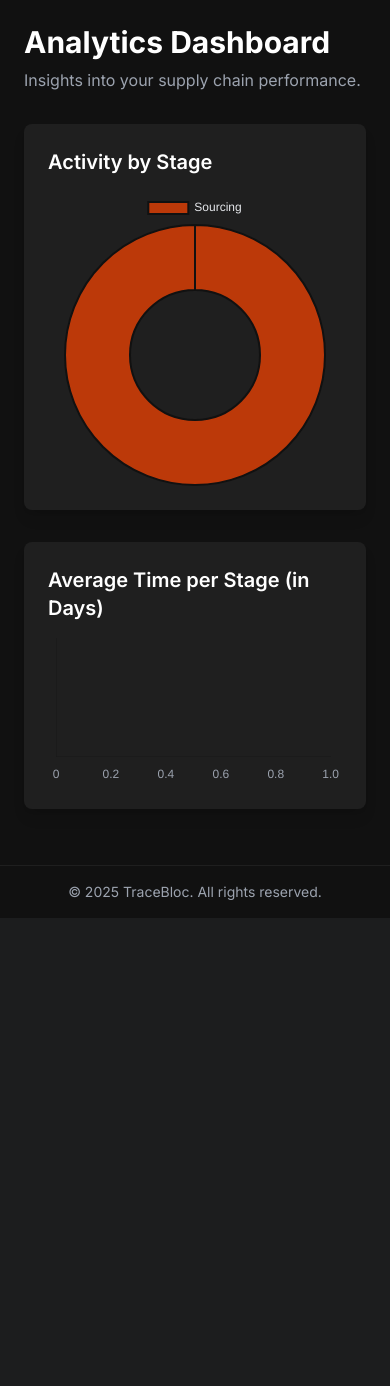
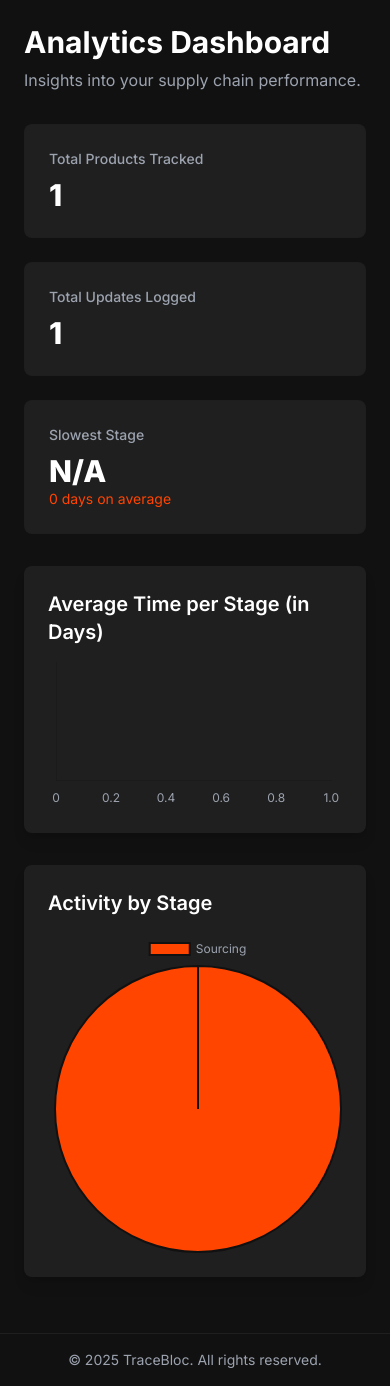
Before and after one commit to nandan017/tracebloc_project, a Django app: page /analytics/ in a window 390 px wide. Shown: the part 73-1459 px from the top of the page. Before the commit the page ends 991 px from the top, so only its background shows below. Run offline with Django 5.2, Linux system fonts and the light colour scheme; a user stored in the database is signed in; tables that the repository leaves empty hold one stand-in row (values such as "Sample post"); parts of the project's set-up code (start-up, migrations or seed data) failed here and were passed over; some libraries are stand-ins or nearby versions.

Commit message:
ui changes

```diff
--- a/tracker/templates/tracker/analytics.html
+++ b/tracker/templates/tracker/analytics.html
@@ -13,53 +13,67 @@
     <p class="text-text-muted mt-2">Insights into your supply chain performance.</p>
 </div>
 
-<div class="grid grid-cols-1 lg:grid-cols-2 gap-8">
-    <div class="bg-base-100 p-6 rounded-lg shadow-lg">
-        <h2 class="text-xl font-semibold text-white mb-4">Activity by Stage</h2>
-        <canvas id="stageOverviewChart"></canvas>
+<div class="grid grid-cols-1 md:grid-cols-3 gap-6 mb-8">
+    <div class="bg-base-100 p-6 rounded-lg border border-base-100/50">
+        <p class="text-sm font-medium text-text-muted">Total Products Tracked</p>
+        <p class="text-3xl font-extrabold text-white mt-2">{{ total_products }}</p>
     </div>
+    <div class="bg-base-100 p-6 rounded-lg border border-base-100/50">
+        <p class="text-sm font-medium text-text-muted">Total Updates Logged</p>
+        <p class="text-3xl font-extrabold text-white mt-2">{{ total_updates }}</p>
+    </div>
+    <div class="bg-base-100 p-6 rounded-lg border border-base-100/50">
+        <p class="text-sm font-medium text-text-muted">Slowest Stage</p>
+        <p class="text-3xl font-extrabold text-white mt-2">{{ slowest_stage_name }}</p>
+        <p class="text-sm text-accent">{{ slowest_stage_time }} days on average</p>
+    </div>
+</div>
 
-    <div class="bg-base-100 p-6 rounded-lg shadow-lg">
+<div class="grid grid-cols-1 lg:grid-cols-5 gap-8">
+    <div class="bg-base-100 p-6 rounded-lg shadow-lg lg:col-span-3">
         <h2 class="text-xl font-semibold text-white mb-4">Average Time per Stage (in Days)</h2>
         <canvas id="avgTimeChart"></canvas>
+    </div>
+    <div class="bg-base-100 p-6 rounded-lg shadow-lg lg:col-span-2">
+        <h2 class="text-xl font-semibold text-white mb-4">Activity by Stage</h2>
+        <canvas id="stageOverviewChart" class="max-h-80 mx-auto"></canvas>
     </div>
 </div>
 
 <script src="https://cdn.jsdelivr.net/npm/chart.js"></script>
 <script>
+    // Use a more techy color palette
+    const chartColors = ['#FF4500', '#FF8C00', '#FFA500', '#FFD700', '#A9A9A9', '#808080'];
+    const textColor = '#9CA3AF';
+    const gridColor = '#1F1F1F';
+
     // --- Safely parse data from Django ---
     const stageLabels = JSON.parse(document.getElementById('stage-labels').textContent);
     const stageData = JSON.parse(document.getElementById('stage-data').textContent);
     const avgTimeLabels = JSON.parse(document.getElementById('avg-time-labels').textContent);
     const avgTimeData = JSON.parse(document.getElementById('avg-time-data').textContent);
 
-    // --- Chart 1: Stage Overview (Donut Chart) ---
+    // --- Chart 1: Stage Overview (Pie Chart) ---
     const stageCtx = document.getElementById('stageOverviewChart').getContext('2d');
     new Chart(stageCtx, {
-        type: 'doughnut',
+        type: 'pie',
         data: {
             labels: stageLabels,
             datasets: [{
                 label: 'Number of Updates',
                 data: stageData,
-                backgroundColor: [
-                    'rgba(255, 69, 0, 0.7)',
-                    'rgba(255, 140, 0, 0.7)',
-                    'rgba(255, 165, 0, 0.7)',
-                    'rgba(255, 200, 0, 0.7)',
-                    'rgba(180, 180, 180, 0.7)',
-                    'rgba(120, 120, 120, 0.7)',
-                ],
+                backgroundColor: chartColors,
                 borderColor: '#111111',
                 borderWidth: 2
             }]
         },
         options: {
             responsive: true,
+            maintainAspectRatio: false,
             plugins: {
                 legend: {
                     position: 'top',
-                    labels: { color: '#E5E7EB' }
+                    labels: { color: textColor, font: { family: 'Inter' } }
                 }
             }
         }
@@ -74,20 +88,25 @@
             datasets: [{
                 label: 'Average Days',
                 data: avgTimeData,
-                backgroundColor: 'rgba(255, 69, 0, 0.7)',
+                backgroundColor: 'rgba(255, 69, 0, 0.6)',
                 borderColor: 'rgba(255, 69, 0, 1)',
-                borderWidth: 1
+                borderWidth: 1,
+                borderRadius: 4,
             }]
         },
         options: {
-            indexAxis: 'y', // Horizontal bar chart
             responsive: true,
+            indexAxis: 'y',
             scales: {
-                x: { ticks: { color: '#9CA3AF' }, grid: { color: '#1F1F1F' } },
-                y: { ticks: { color: '#9CA3AF' }, grid: { color: '#1F1F1F' } }
+                x: { ticks: { color: textColor, font: { family: 'Inter' } }, grid: { color: gridColor } },
+                y: { ticks: { color: textColor, font: { family: 'Inter' } }, grid: { color: gridColor } }
             },
             plugins: {
-                legend: { display: false }
+                legend: { display: false },
+                tooltip: {
+                    bodyFont: { family: 'Inter' },
+                    titleFont: { family: 'Inter' }
+                }
             }
         }
     });
--- a/tracker/views.py
+++ b/tracker/views.py
@@ -261,18 +261,15 @@ def profile_view(request):
 
 @login_required
 def analytics_view(request):
-    # Metric 1: Product Status Overview (Count of steps in each stage)
-    stage_counts = SupplyChainStep.objects.values('stage').annotate(count=Count('id')).order_by('-count')
-
-    stage_labels = [dict(SupplyChainStep.STAGE_CHOICES).get(item['stage']) for item in stage_counts]
+    # Metric 1: Activity by Stage
+    stage_counts = SupplyChainStep.objects.values('stage').annotate(count=Count('id')).order_by('stage')
+    stage_labels = [dict(SupplyChainStep.STAGE_CHOICES).get(item['stage'], 'Unknown') for item in stage_counts]
     stage_data = [item['count'] for item in stage_counts]
 
     # Metric 2: Average Time Per Stage
     products = Product.objects.prefetch_related('steps').all()
     time_diffs = defaultdict(list)
-
     for product in products:
-        # Sort steps by timestamp to calculate duration
         steps = sorted(list(product.steps.all()), key=lambda x: x.timestamp)
         for i in range(len(steps) - 1):
             current_step = steps[i]
@@ -283,8 +280,12 @@ def analytics_view(request):
     avg_times = {}
     for stage, durations in time_diffs.items():
         avg_seconds = sum(durations) / len(durations)
-        avg_days = avg_seconds / (60 * 60 * 24) # Convert seconds to days
+        avg_days = avg_seconds / (60 * 60 * 24)
         avg_times[dict(SupplyChainStep.STAGE_CHOICES).get(stage)] = round(avg_days, 2)
+
+    # New KPI Card Data
+    total_products = Product.objects.count()
+    slowest_stage = max(avg_times, key=avg_times.get, default="N/A")
 
     avg_time_labels = list(avg_times.keys())
     avg_time_data = list(avg_times.values())
@@ -294,5 +295,9 @@ def analytics_view(request):
         'stage_data': stage_data,
         'avg_time_labels': avg_time_labels,
         'avg_time_data': avg_time_data,
+        'total_products': total_products,
+        'slowest_stage_name': slowest_stage,
+        'slowest_stage_time': avg_times.get(slowest_stage, 0),
+        'total_updates': sum(stage_data),
     }
     return render(request, 'tracker/analytics.html', context)
```
Also changed, not shown: tracker/templates/tracker/partials/_history_item.html (+24 -7 lines).
